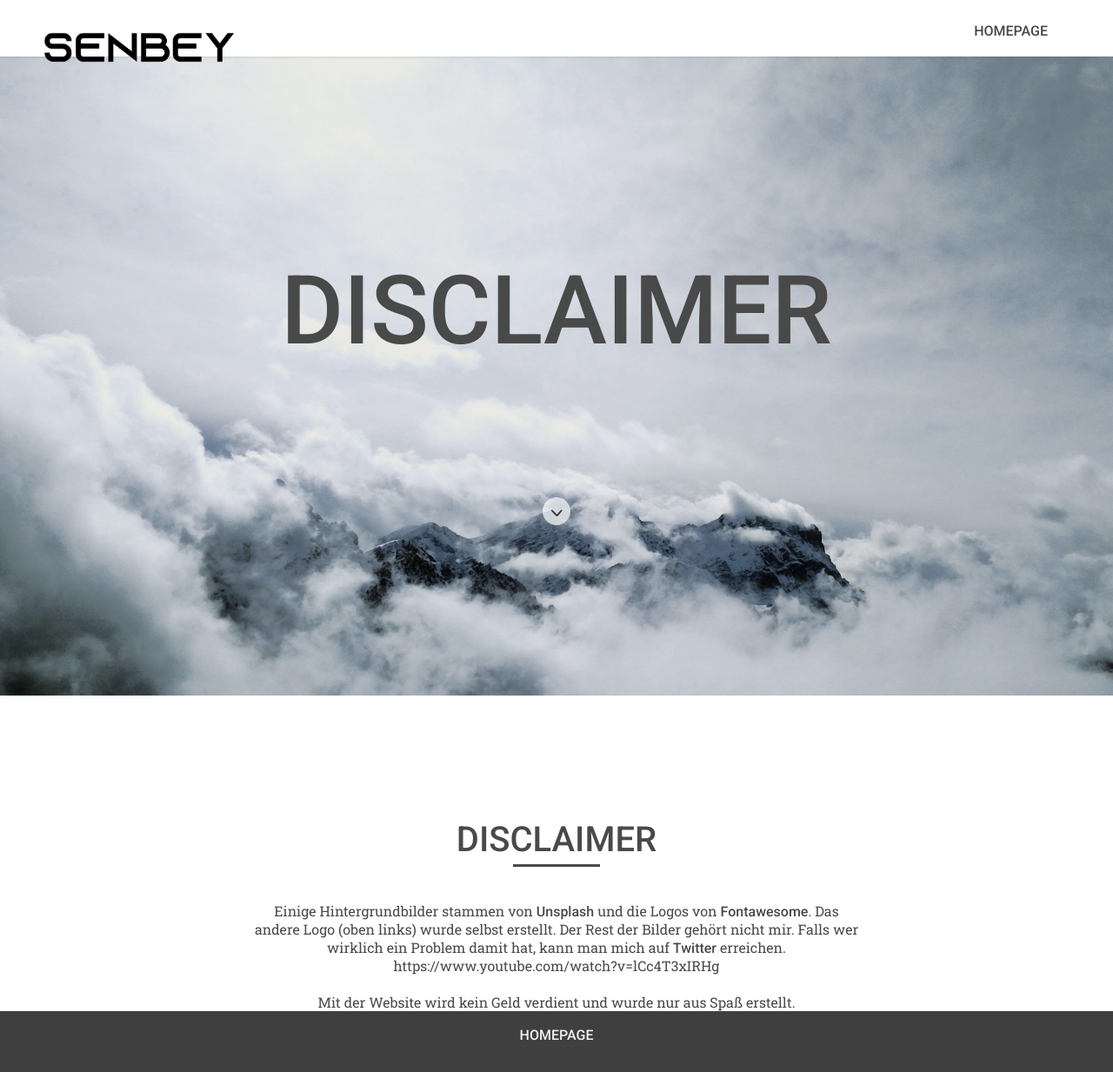
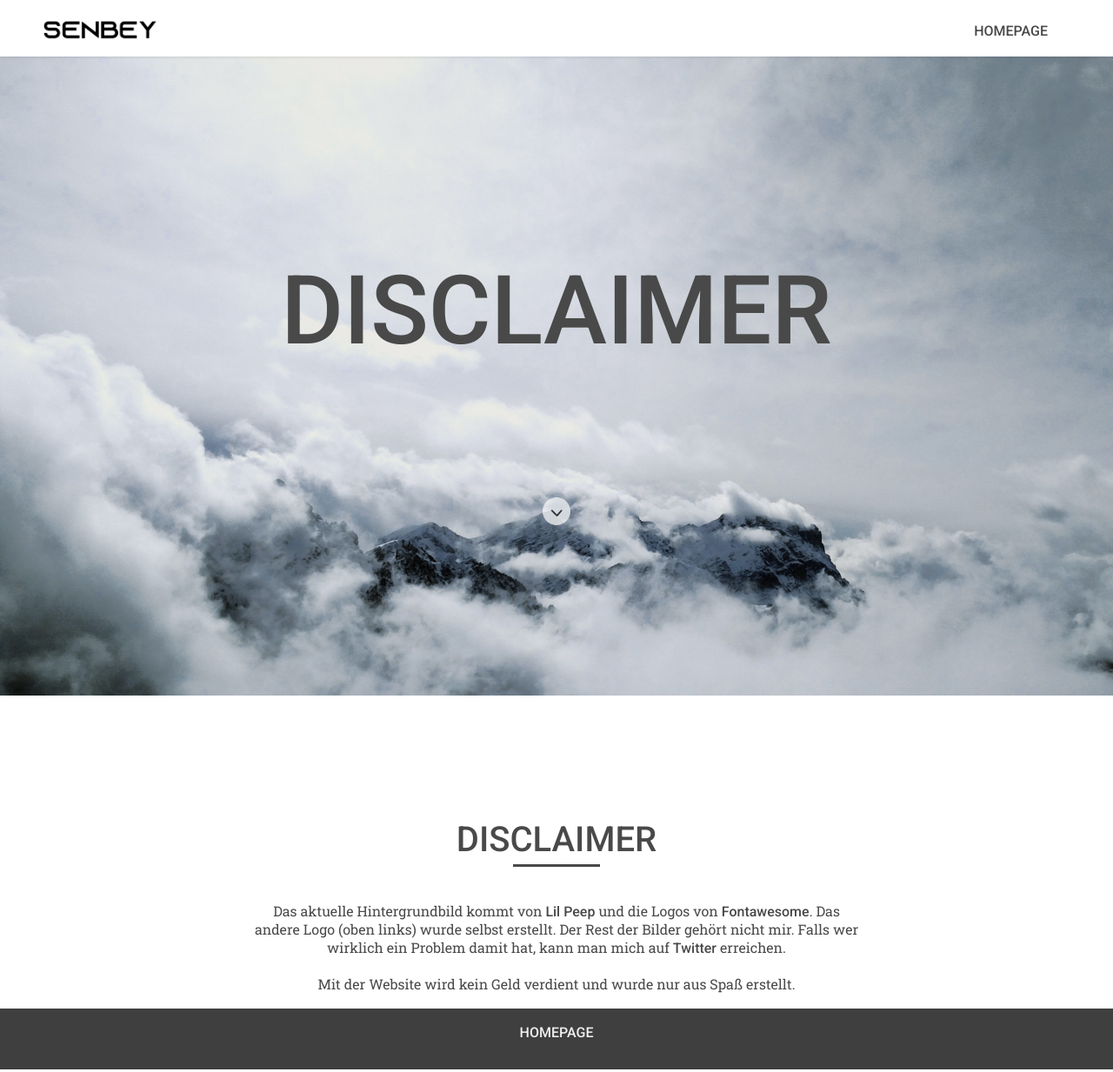
Before and after one commit to sxnbey/Website, a plain HTML site: page disclaimer/index.html in a window 1280 px wide. Shown: the whole page at 87% size. Drawn offline with nearby package versions, Linux system fonts and the light colour scheme.

Commit message:
Hab noch mal was vergessen

```diff
--- a/disclaimer/index.html
+++ b/disclaimer/index.html
@@ -18,7 +18,7 @@
       };
     </script>
     <meta charset="utf-8" />
-    <link rel="stylesheet" type="text/css" href="style.css?version=1" />
+    <link rel="stylesheet" type="text/css" href="style.css?version=2" />
     <link
       href="https://fonts.googleapis.com/css?family=Roboto:500"
       rel="stylesheet"
@@ -90,9 +90,13 @@
       <h3>Disclaimer</h3>
       <hr />
       <p>
-        Einige Hintergrundbilder stammen von
-        <a href="https://unsplash.com/" target="_blank">Unsplash</a> und die
-        Logos von
+        <!-- Einige Hintergrundbilder stammen von
+        <a href="https://unsplash.com/" target="_blank">Unsplash</a> -->
+        Das aktuelle Hintergrundbild kommt von
+        <a target="_blank" href="https://www.youtube.com/watch?v=lCc4T3xIRHg"
+          >Lil Peep</a
+        >
+        und die Logos von
         <a href="https://fontawesome.com/" target="_blank">Fontawesome</a>. Das
         andere Logo (oben links) wurde selbst erstellt. Der Rest der Bilder
         gehört nicht mir. Falls wer wirklich ein Problem damit hat, kann man
@@ -100,7 +104,7 @@
         <a href="https://twitter.com/senbeyxd" title="Twitter" target="_blank"
           >Twitter</a
         >
-        erreichen. https://www.youtube.com/watch?v=lCc4T3xIRHg
+        erreichen.
         <br />
         <br />
         Mit der Website wird kein Geld verdient und wurde nur aus Spaß erstellt.
--- a/disclaimer/style.css
+++ b/disclaimer/style.css
@@ -62,9 +62,9 @@ header {
 }
 
 #logo {
-  width: 220px;
+  width: 130px;
   float: left;
-  margin: 10px 0 0 50px;
+  margin: 8px 0 0 50px;
 }
 
 #logo:hover {
@@ -119,13 +119,20 @@ header nav ul li:hover {
   min-height: 40%;
 }
 
+#disclaimer a:hover {
+  opacity: 0.5;
+}
+
 #disclaimer p {
   width: 700px;
   margin: 0 auto 0 auto;
 }
-
 a {
   text-transform: none;
+  transition: all 300ms;
+  -webkit-transition: all 300ms;
+  -moz-transition: all 300ms;
+  -o-transition: all 300ms;
 }
 
 footer {
--- a/privacy-policy/style.css
+++ b/privacy-policy/style.css
@@ -62,9 +62,9 @@ header {
 }
 
 #logo {
-  width: 220px;
+  width: 130px;
   float: left;
-  margin: 10px 0 0 50px;
+  margin: 8px 0 0 50px;
 }
 
 #logo:hover {
```
